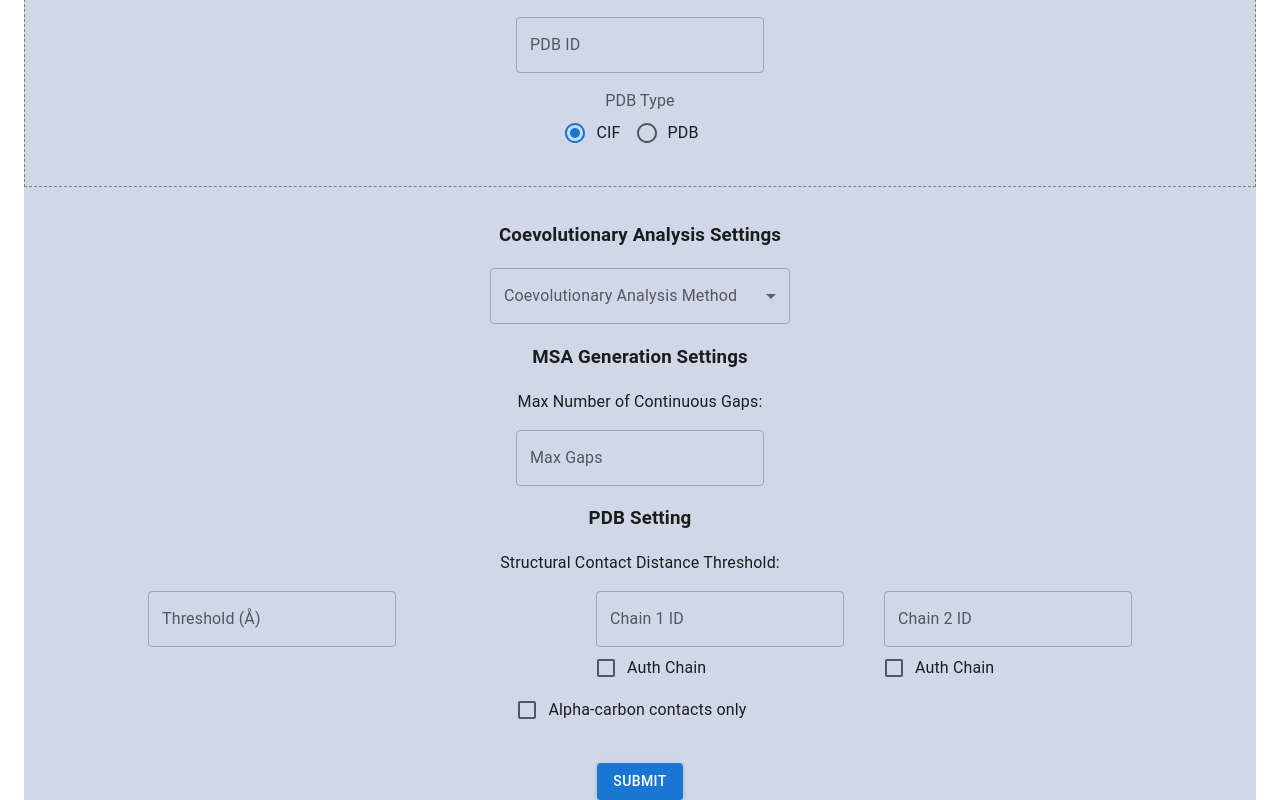
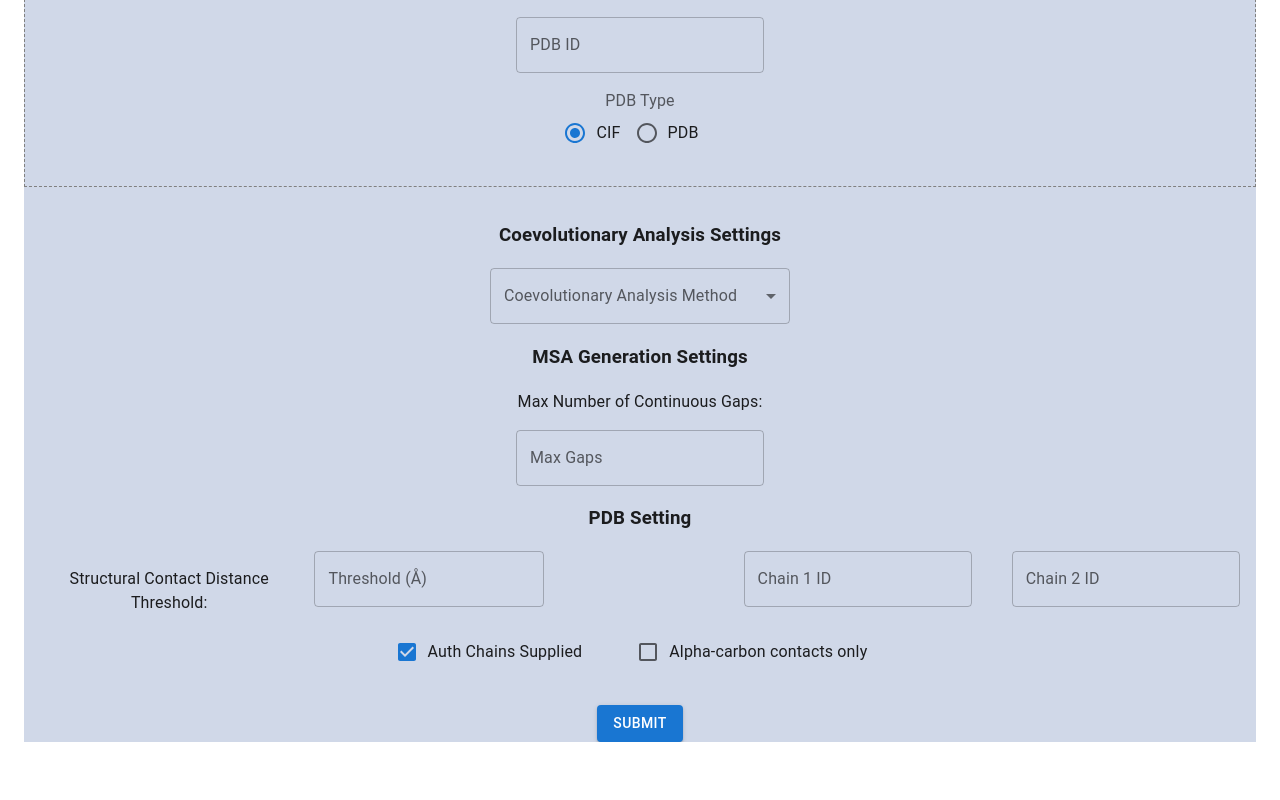
Before and after one commit to utdal/dcaServerFrontend, a React (Create React App) app: page /coevolving-pairs in a window 1280 px wide. Shown: the part 625-1425 px from the top of the page. After the commit the page ends 1367 px from the top, so only its background shows below. Built offline with nearby package versions, Linux system fonts and the light colour scheme.

Commit message:
Made change to account for backend only handling one valid value of isAuth
map_residues() function in the backend does not allow user to select for case where EITHER chain1 OR chain2 is an auth chain Id.

```diff
--- a/src/backend/api.js
+++ b/src/backend/api.js
@@ -232,14 +232,13 @@ export async function computeDca(msaId, theta) {
 }
 
 
-export async function mapResidues(dcaId, pdbId, chain1, chain2, chain1IsAuth, chain2IsAuth) {
+export async function mapResidues(dcaId, pdbId, chain1, chain2, authChainIdSupplied) {
     return await startTask('map-residues', {
         dca_id: dcaId,
         pdb_id: pdbId,
         chain1: chain1,
         chain2: chain2,
-        chain1_is_auth: chain1IsAuth,
-        chain2_is_auth: chain2IsAuth
+        auth_chain_id_supplied: authChainIdSupplied
     });
 }
 
--- a/src/components/PDBSettings.js
+++ b/src/components/PDBSettings.js
@@ -4,81 +4,56 @@ import FormGroup from '@mui/material/FormGroup';
 import Checkbox from '@mui/material/Checkbox';
 import FormControlLabel from '@mui/material/FormControlLabel';
 
-const PDBSettings = ({ distThresh, handleDistThreshChange, caOnly, handleCaOnlyChange, chain1, handleChain1Change, chain2, handleChain2Change, selectedPDBTypes }) => {
+const PDBSettings = ({ distThresh, handleDistThreshChange, caOnly, handleCaOnlyChange, chain1, handleChain1Change, chain2, handleChain2Change, isAuth, handleIsAuthChange, selectedPDBTypes }) => {
   return (
     <Box>
+
+        <Box sx={{ display: 'flex', justifyContent: 'center', gap: 25, flexDirection: 'row'}}>
+          <Box sx={{ display: 'flex', justifyContent: 'flex-start', gap: 2}}>
             <p>Structural Contact Distance Threshold:</p>
-        <Box sx={{ display: 'flex', justifyContent: 'center', gap: 25, flexDirection: 'row'}}>
             <TextField
                 label = "Threshold (Å)"
                 value={distThresh}
                 onChange={handleDistThreshChange}>
             </TextField>
+          </Box>
 
-          {selectedPDBTypes.CIF === true ?
+
           <Box sx={{ display: 'flex', justifyContent: 'center', gap: 5, flexDirection: 'row'}}>
-              <Box sx={{ display: 'flex', justifyContent: 'center', flexDirection: 'column'}}>
             <TextField
               label="Chain 1 ID"
               name="chainId"
-                      value={chain1.chainId}
+              value={chain1}
               onChange={handleChain1Change}
             />
+            <TextField
+              label="Chain 2 ID"
+              name="chainId"
+              value={chain2}
+              onChange={handleChain2Change}
+            />
+          </Box>
+        </Box>
+
+        <Box sx={{ display: 'flex', justifyContent: 'center', gap: 5, flexDirection: 'row'}}>
+          {selectedPDBTypes.CIF === true ?
             <FormControlLabel
             control={
               <Checkbox
                 name="isAuth"
-                          checked={chain1.isAuth}
-                          onChange={handleChain1Change}
+                checked={isAuth}
+                onChange={handleIsAuthChange}
               />
             }
-                      label="Auth Chain"
+            label="Auth Chains Supplied"
           />
-              </Box>
-              <Box sx={{ display: 'flex', justifyContent: 'center', flexDirection: 'column'}}>
-                <TextField
-                  label="Chain 2 ID"
-                  name="chainId"
-                  value={chain2.chainId}
-                  onChange={handleChain2Change}
-                />
-                <FormControlLabel
-                  control={
-                    <Checkbox
-                      name="isAuth"
-                      checked={chain2.isAuth}
-                      onChange={handleChain2Change}
-                    />
+          :
+            <></>
           }
-                  label="Auth Chain"
-                />
-              </Box>
-            </Box>
-          :
-            <Box sx={{ display: 'flex', justifyContent: 'center', gap: 5, flexDirection: 'row'}}>
-              <Box sx={{ display: 'flex', justifyContent: 'center', flexDirection: 'column'}}>
-                <TextField
-                  label="Chain 1 ID"
-                  name="chainId"
-                  value={chain1.chainId}
-                  onChange={handleChain1Change}
-                />
-              </Box>
-              <Box sx={{ display: 'flex', justifyContent: 'center', flexDirection: 'column'}}>
-                <TextField
-                  label="Chain 2 ID"
-                  name="chainId"
-                  value={chain2.chainId}
-                  onChange={handleChain2Change}
-                />
-              </Box>
-            </Box>
-          }
-
-        </Box>
           <FormGroup sx={{ alignItems: 'center' }}>
               <FormControlLabel control={<Checkbox checked={caOnly} onChange={handleCaOnlyChange}/>} label="Alpha-carbon contacts only" />
           </FormGroup>
+        </Box>
     </Box>
   );
 };
--- a/src/pages/CoevolvingPairs copy.js
+++ b/src/pages/CoevolvingPairs copy.js
@@ -27,8 +27,9 @@ const CoevolvingPairs = () => {
   const [inputMSA, setInputMSA] = useState('');
   const [inputFile, setInputFile] = useState(null);
   const [inputPDBID, setInputPDBID] = useState('');
-  const [chain1, setChain1] = useState({ chainId: '', isAuth: false});
-  const [chain2, setChain2] = useState({ chainId: '', isAuth: false});
+  const [chain1, setChain1] = useState('');
+  const [chain2, setChain2] = useState('');
+  const [isAuth, setIsAuth] = useState(true);
   const [maxContGaps, setMaxContGaps] = useState('');
   const [ECutoff, setECutoff] = useState('');
   const [distThresh, setDistThresh] = useState('')
@@ -60,20 +61,16 @@ const CoevolvingPairs = () => {
     setInputPDBID(event.target.value);
   };
 
-  const handleChain1Change = (e) => {
-    const { name, value, type, checked } = e.target;
-    setChain1((prev) => ({
-      ...prev,
-      [name]: type === 'checkbox' ? checked : value,
-    }));
+  const handleChain1Change = (event) => {
+    setChain1(event.target.value);
   };
 
-  const handleChain2Change = (e) => {
-    const { name, value, type, checked } = e.target;
-    setChain2((prev) => ({
-      ...prev,
-      [name]: type === 'checkbox' ? checked : value,
-    }));
+  const handleChain2Change = (event) => {
+    setChain2(event.target.value);
+  };
+
+  const handleIsAuthChange = (event) => {
+    setIsAuth(event.target.checked);
   };
 
   const handleECutoffChange = (event) => {
@@ -109,13 +106,17 @@ const CoevolvingPairs = () => {
   const handleSubmit = async (event) => {
     event.preventDefault();
     // Here you can handle the submission logic, such as sending data to an API
-    console.log("Submitted data:", { inputMSA, selectedFileTypes });
-    console.log("Submitted data:", { inputPDBID, selectedPDBTypes });
-    console.log("CA ONLY: " + caOnly);
-    console.log("THETA: " + theta);
-    console.log("THRESHOLD: " + distThresh);
-    console.log("E: " + ECutoff)
-    console.log("Max Gaps: " + maxContGaps)
+    // console.log("Submitted data:", { inputMSA, selectedFileTypes });
+    // console.log("Submitted data:", { inputPDBID, selectedPDBTypes });
+    // console.log("CA ONLY: " + caOnly);
+    // console.log("THETA: " + theta);
+    // console.log("THRESHOLD: " + distThresh);
+    // console.log("E: " + ECutoff)
+    // console.log("Max Gaps: " + maxContGaps)
+
+    console.log(chain1);
+    console.log(chain2);
+    console.log(isAuth);
     // Reset fields or provide feedback as needed
     //const msaTask = await generateMsa(inputValue);
     //const dcaTask = await computeDca(msaTask.id);
@@ -178,7 +179,7 @@ const CoevolvingPairs = () => {
               <PDBSettings
                 distThresh={distThresh} handleDistThreshChange={handleDistThreshChange} caOnly={caOnly} handleCaOnlyChange={handleCaOnlyChange}
                 chain1={chain1} handleChain1Change={handleChain1Change} chain2={chain2}  handleChain2Change={handleChain2Change}
-                selectedPDBTypes={selectedPDBTypes}/>
+                isAuth={isAuth} handleIsAuthChange={handleIsAuthChange} selectedPDBTypes={selectedPDBTypes}/>
             </Box>
 
             <Button type="submit" variant="contained" color="primary" sx={{ mt: 2 }}>
```
Lines whose indentation alone changed are shown as unchanged.
